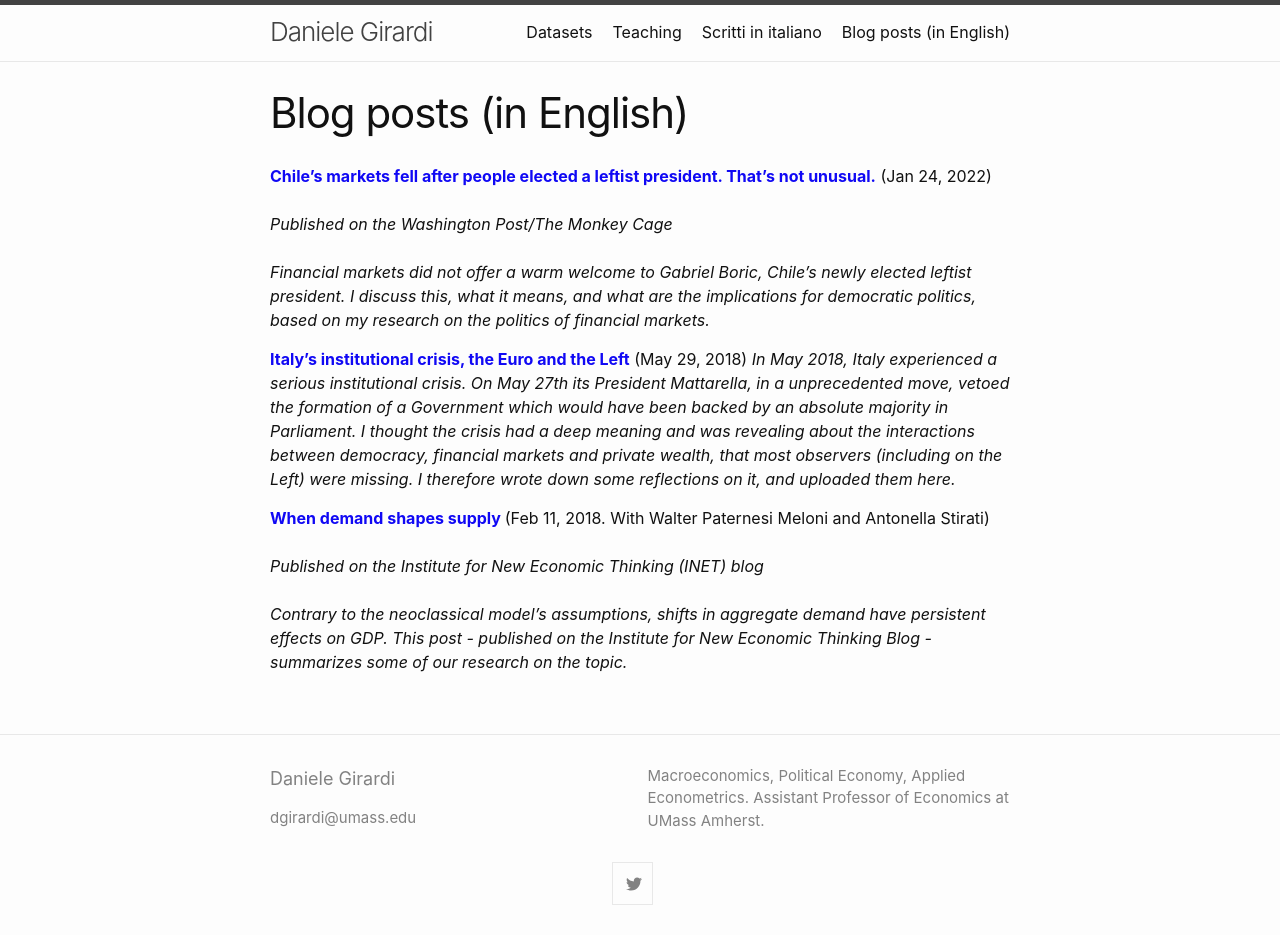
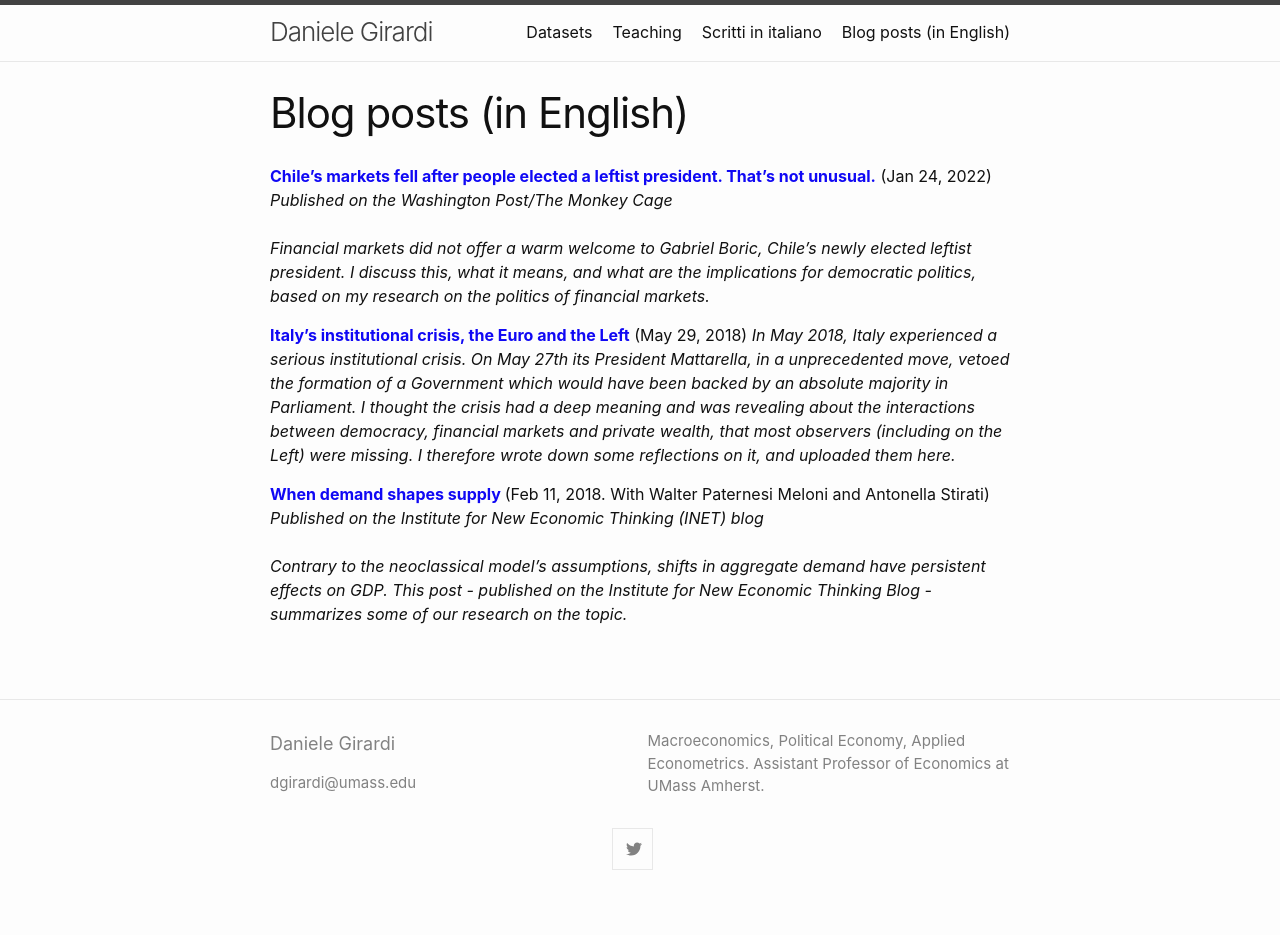
Before and after one commit to danielegirardi/danielegirardi.github.io, a Jekyll site: the page built from posts/english_posts.md, in a window 1280 px wide. Built offline with Jekyll 4.4.1, drawn with Linux system fonts in a browser that asks for light colours; after the commit the page ends 900 px from its top, so only the background shows below that.

Commit message:
Update english_posts.md

```diff
--- a/posts/english_posts.md
+++ b/posts/english_posts.md
@@ -6,7 +6,7 @@
 
 <style type="text/css">a {text-decoration: none; color: inherit}</style>
 
-<span style="color: #1008F4;"><strong><a href="https://www.washingtonpost.com/politics/2022/01/24/chiles-markets-fell-after-people-elected-leftist-president-thats-not-unusual/" target="_blank" rel="noopener">Chile’s markets fell after people elected a leftist president. That’s not unusual.</a></strong></span> (Jan 24, 2022)<br><br>
+<span style="color: #1008F4;"><strong><a href="https://www.washingtonpost.com/politics/2022/01/24/chiles-markets-fell-after-people-elected-leftist-president-thats-not-unusual/" target="_blank" rel="noopener">Chile’s markets fell after people elected a leftist president. That’s not unusual.</a></strong></span> (Jan 24, 2022)<br>
 <em> Published on the Washington Post/The Monkey Cage</em><br><br>
 <em>Financial markets did not offer a warm welcome to Gabriel Boric, Chile’s newly elected leftist president. I discuss this, what it means, and what are the implications for democratic politics, based on my research on the politics of financial markets. </em>
 
@@ -14,5 +14,5 @@
 <em>In May 2018, Italy experienced a serious institutional crisis. On May 27th its President Mattarella, in a unprecedented move, vetoed the formation of a Government which would have been backed by an absolute majority in Parliament. I thought the crisis had a deep meaning and was revealing about the interactions between democracy, financial markets and private wealth, that most observers (including on the Left) were missing. I therefore wrote down some reflections on it, and uploaded them here. </em>
 
 <span style="color: #1008F4;"><strong><a href="https://www.ineteconomics.org/perspectives/blog/when-demand-shapes-supply" target="_blank" rel="noopener">When demand shapes supply </a></strong></span> (Feb 11, 2018. With Walter Paternesi Meloni and Antonella Stirati)
-<br><br><em> Published on the Institute for New Economic Thinking (INET) blog</em><br><br>
+<br><em> Published on the Institute for New Economic Thinking (INET) blog</em><br><br>
 <em>Contrary to the neoclassical model’s assumptions, shifts in aggregate demand have persistent effects on GDP. This post - published on the Institute for New Economic Thinking Blog - summarizes some of our research on the topic.</em>
```
